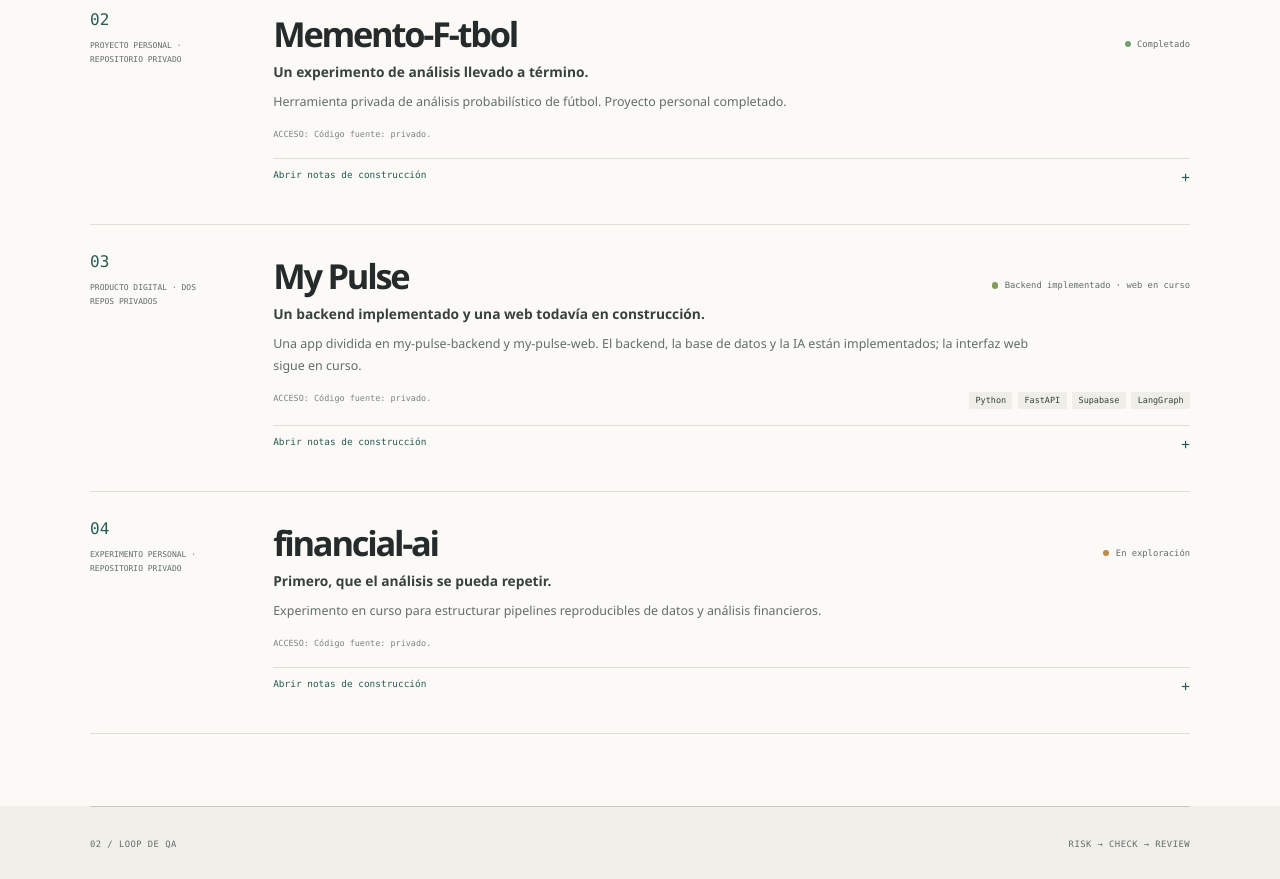
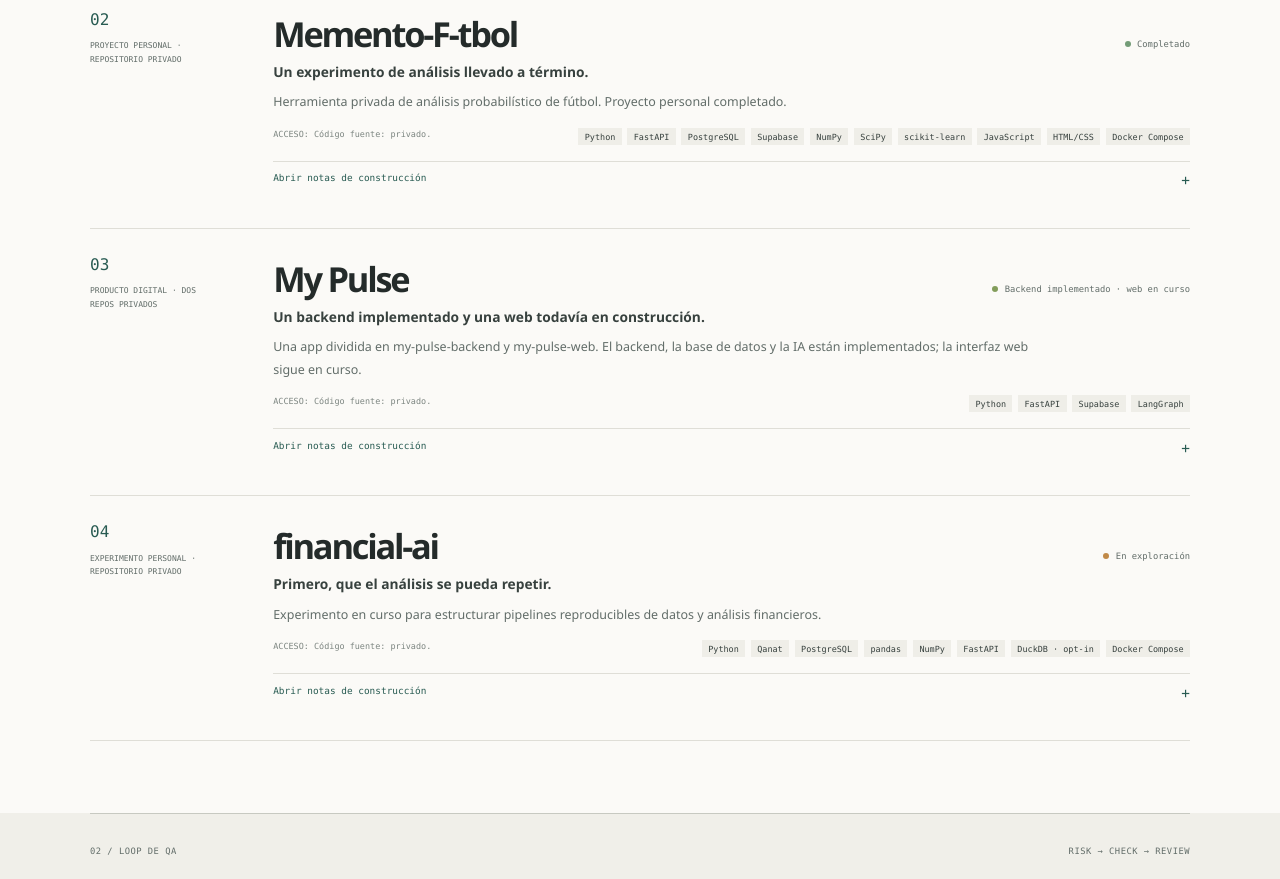
Before and after one commit to CarlosGosalbez/Porfolio_Carlos_Github, a React (Vite) app: page / in a window 1280 px wide. Shown: the part 980-1859 px from the top of the page. Built offline with nearby package versions, Linux system fonts and the light colour scheme.

Commit message:
content(site): document project stacks from GitHub

```diff
--- a/src/content/profile.ts
+++ b/src/content/profile.ts
@@ -27,8 +27,8 @@ export const profile = {
       link: 'https://kickoff-rouge-ten.vercel.app/', linkLabel: 'product-site',
       logo: `${import.meta.env.BASE_URL}kickoff-icon.webp`, featureImage: `${import.meta.env.BASE_URL}kickoff-feature.webp`, visual: 'kickoff',
     },
-    { id: 'memento', number: '02', stack: [], visual: 'pipeline' },
+    { id: 'memento', number: '02', stack: ['Python', 'FastAPI', 'PostgreSQL', 'Supabase', 'NumPy', 'SciPy', 'scikit-learn', 'JavaScript', 'HTML/CSS', 'Docker Compose'], visual: 'pipeline' },
     { id: 'my-pulse', number: '03', stack: ['Python', 'FastAPI', 'Supabase', 'LangGraph'], visual: 'my-pulse' },
-    { id: 'financial-ai', number: '04', stack: [], visual: 'financial-ai' },
+    { id: 'financial-ai', number: '04', stack: ['Python', 'Qanat', 'PostgreSQL', 'pandas', 'NumPy', 'FastAPI', 'DuckDB · opt-in', 'Docker Compose'], visual: 'financial-ai' },
   ],
 } as const
--- a/src/content/translations.tsx
+++ b/src/content/translations.tsx
@@ -113,7 +113,7 @@ const copy: Record<Language, Copy> = {
       {
         name: 'Memento-F-tbol', category: 'PROYECTO PERSONAL · REPOSITORIO PRIVADO', headline: 'Un experimento de análisis llevado a término.',
         description: 'Herramienta privada de análisis probabilístico de fútbol. Proyecto personal completado.',
-        buildNotes: 'No hay código ni una ficha técnica pública; no atribuyo tecnologías que no estén publicadas.',
+        buildNotes: 'App autoalojada con Python y FastAPI, dashboard HTML/CSS/JavaScript y PostgreSQL en Supabase. El pipeline usa NumPy y SciPy; scikit-learn forma parte del entorno de experimentación.',
         contribution: 'Definí el objetivo, investigué opciones y orienté las iteraciones. La IA generó el código; revisé sus propuestas.',
         status: 'Completado', access: 'Código fuente: privado.',
       },
@@ -127,7 +127,7 @@ const copy: Record<Language, Copy> = {
       {
         name: 'financial-ai', category: 'EXPERIMENTO PERSONAL · REPOSITORIO PRIVADO', headline: 'Primero, que el análisis se pueda repetir.',
         description: 'Experimento en curso para estructurar pipelines reproducibles de datos y análisis financieros.',
-        buildNotes: 'Aún no publico código ni benchmarks; el estado visible aquí es exploratorio.',
+        buildNotes: 'Qanat organiza los pipelines en Python; PostgreSQL es el almacén persistente principal. DuckDB queda para análisis opcional y compatibilidad; el servicio local se ejecuta con Docker Compose.',
         contribution: 'Investigo alternativas y dirijo las iteraciones. La IA genera el código de este proyecto privado.',
         status: 'En exploración', access: 'Código fuente: privado.',
       },
@@ -202,7 +202,7 @@ const copy: Record<Language, Copy> = {
       {
         name: 'Memento-F-tbol', category: 'PERSONAL PROJECT · PRIVATE REPOSITORY', headline: 'An analysis experiment carried through to completion.',
         description: 'A private football probability analysis tool. Personal project completed.',
-        buildNotes: 'No public code or technical sheet is available; I do not claim technologies that have not been published.',
+        buildNotes: 'A self-hosted app built with Python and FastAPI, an HTML/CSS/JavaScript dashboard, and PostgreSQL on Supabase. Its pipeline uses NumPy and SciPy; scikit-learn is part of the experimentation environment.',
         contribution: 'I defined the goal, researched options and guided iterations. AI generated the code; I reviewed its suggestions.',
         status: 'Completed', access: 'Source code: private.',
       },
@@ -216,7 +216,7 @@ const copy: Record<Language, Copy> = {
       {
         name: 'financial-ai', category: 'PERSONAL EXPERIMENT · PRIVATE REPOSITORY', headline: 'Make the analysis repeatable first.',
         description: 'An ongoing experiment in structuring reproducible data and financial analysis pipelines.',
-        buildNotes: 'No code or benchmarks are public yet; the status here is exploratory.',
+        buildNotes: 'Qanat organizes the pipelines in Python; PostgreSQL is the primary persistent store. DuckDB is limited to optional analysis and compatibility; the local service runs with Docker Compose.',
         contribution: 'I research options and guide iterations. AI generates the code for this private project.',
         status: 'Exploratory', access: 'Source code: private.',
       },
```
